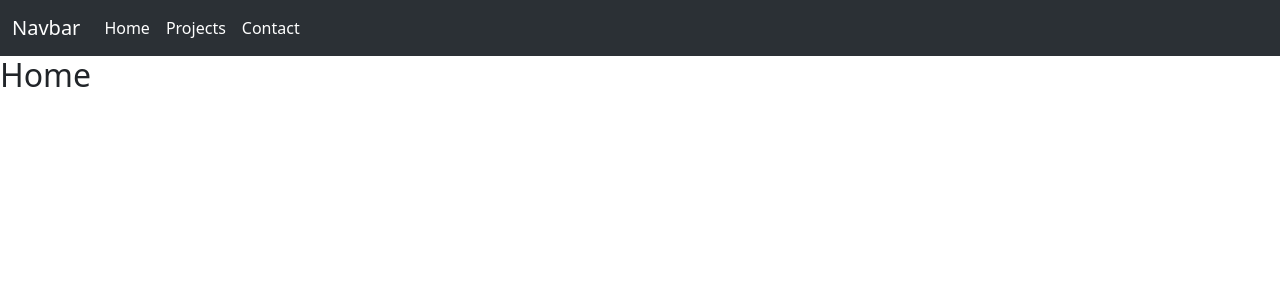
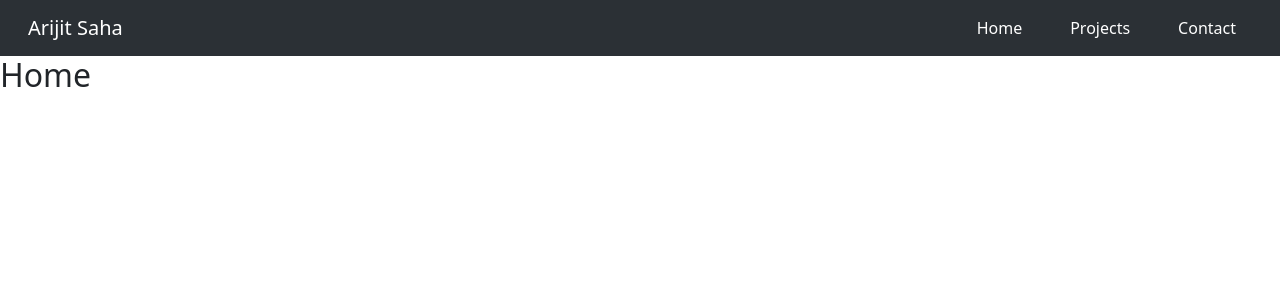
Before and after one commit to arijitsaha2002/about-me, a React (Create React App) app: page / in a window 1280 px wide. Shown: the top 300 px of the page. Built offline with nearby package versions, Linux system fonts and the light colour scheme.

Commit message:
check deploy

```diff
--- a/public/index.html
+++ b/public/index.html
@@ -2,42 +2,16 @@
 <html lang="en">
   <head>
     <meta charset="utf-8" />
-    <link rel="icon" href="%PUBLIC_URL%/favicon.ico" />
     <meta name="viewport" content="width=device-width, initial-scale=1" />
     <meta name="theme-color" content="#000000" />
     <meta
       name="description"
       content="Web site created using create-react-app"
     />
-    <link rel="apple-touch-icon" href="%PUBLIC_URL%/logo192.png" />
-    <!--
-      manifest.json provides metadata used when your web app is installed on a
-      user's mobile device or desktop. See https://developers.google.com/web/fundamentals/web-app-manifest/
-    -->
     <link rel="manifest" href="%PUBLIC_URL%/manifest.json" />
-    <!--
-      Notice the use of %PUBLIC_URL% in the tags above.
-      It will be replaced with the URL of the `public` folder during the build.
-      Only files inside the `public` folder can be referenced from the HTML.
-
-      Unlike "/favicon.ico" or "favicon.ico", "%PUBLIC_URL%/favicon.ico" will
-      work correctly both with client-side routing and a non-root public URL.
-      Learn how to configure a non-root public URL by running `npm run build`.
-    -->
-    <title>React App</title>
+    <title>My Website</title>
   </head>
   <body>
-    <noscript>You need to enable JavaScript to run this app.</noscript>
     <div id="root"></div>
-    <!--
-      This HTML file is a template.
-      If you open it directly in the browser, you will see an empty page.
-
-      You can add webfonts, meta tags, or analytics to this file.
-      The build step will place the bundled scripts into the <body> tag.
-
-      To begin the development, run `npm start` or `yarn start`.
-      To create a production bundle, use `npm run build` or `yarn build`.
-    -->
   </body>
 </html>
--- a/src/components/Navbar.jsx
+++ b/src/components/Navbar.jsx
@@ -4,24 +4,13 @@ export default function Navbar() {
     return (
         <nav class="navbar navbar-expand-lg bg-body-tertiary" data-bs-theme="dark">
             <div className="container-fluid" cl>
-                <a className="navbar-brand" href="#">Navbar</a>
-                <button
-                    className="navbar-toggler"
-                    type="button"
-                    data-bs-toggle="collapse"
-                    data-bs-target="#navbarSupportedContent"
-                    aria-controls="navbarSupportedContent"
-                    aria-expanded="false"
-                    aria-label="Toggle navigation"
-                >
-                    <span className="navbar-toggler-icon"></span>
-                </button>
+                <div className="navbar-brand ms-3">Arijit Saha</div>
                 <div
                     className="collapse navbar-collapse"
                     id="navbarSupportedContent"
                 >
-                    <ul className="navbar-nav me-auto mb-2 mb-lg-0">
-                        <li className="nav-item">
+                    <ul className="navbar-nav ms-auto mb-2 me-2 mb-lg-0">
+                        <li className="nav-item ms-3 me-3">
                             <Link
                                 className="nav-link active"
                                 aria-current="page"
@@ -30,7 +19,7 @@ export default function Navbar() {
                                 Home
                             </Link>
                         </li>
-                        <li className="nav-item">
+                        <li className="nav-item ms-3 me-3">
                             <Link
                                 className="nav-link active"
                                 aria-current="page"
@@ -39,7 +28,7 @@ export default function Navbar() {
                                 Projects
                             </Link>
                         </li>
-                        <li className="nav-item">
+                        <li className="nav-item ms-3 me-3">
                             <Link
                                 className="nav-link active"
                                 aria-current="page"
```
Also changed, not shown: 1 other file (tests, documents, lock files or other folders).
